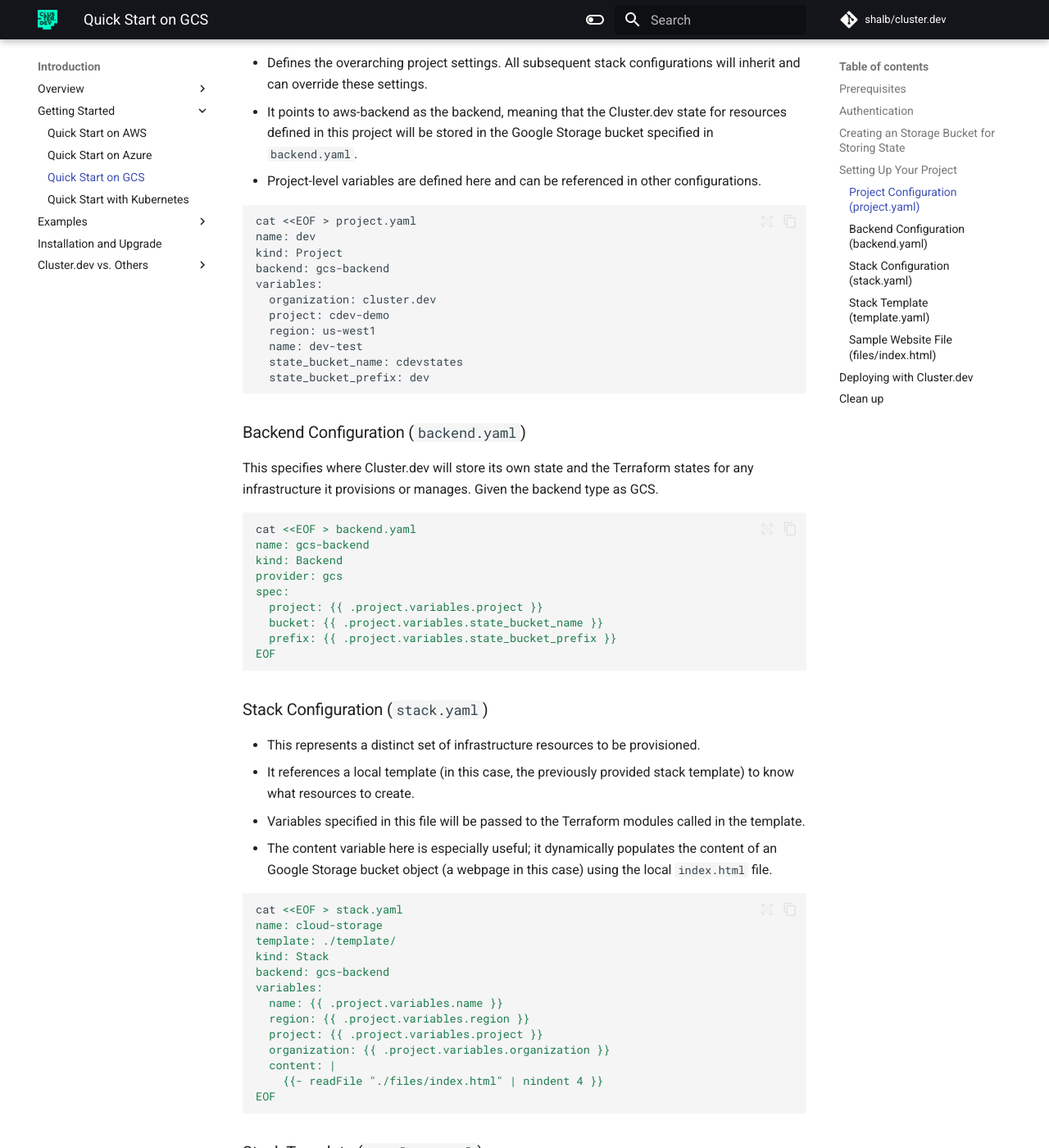
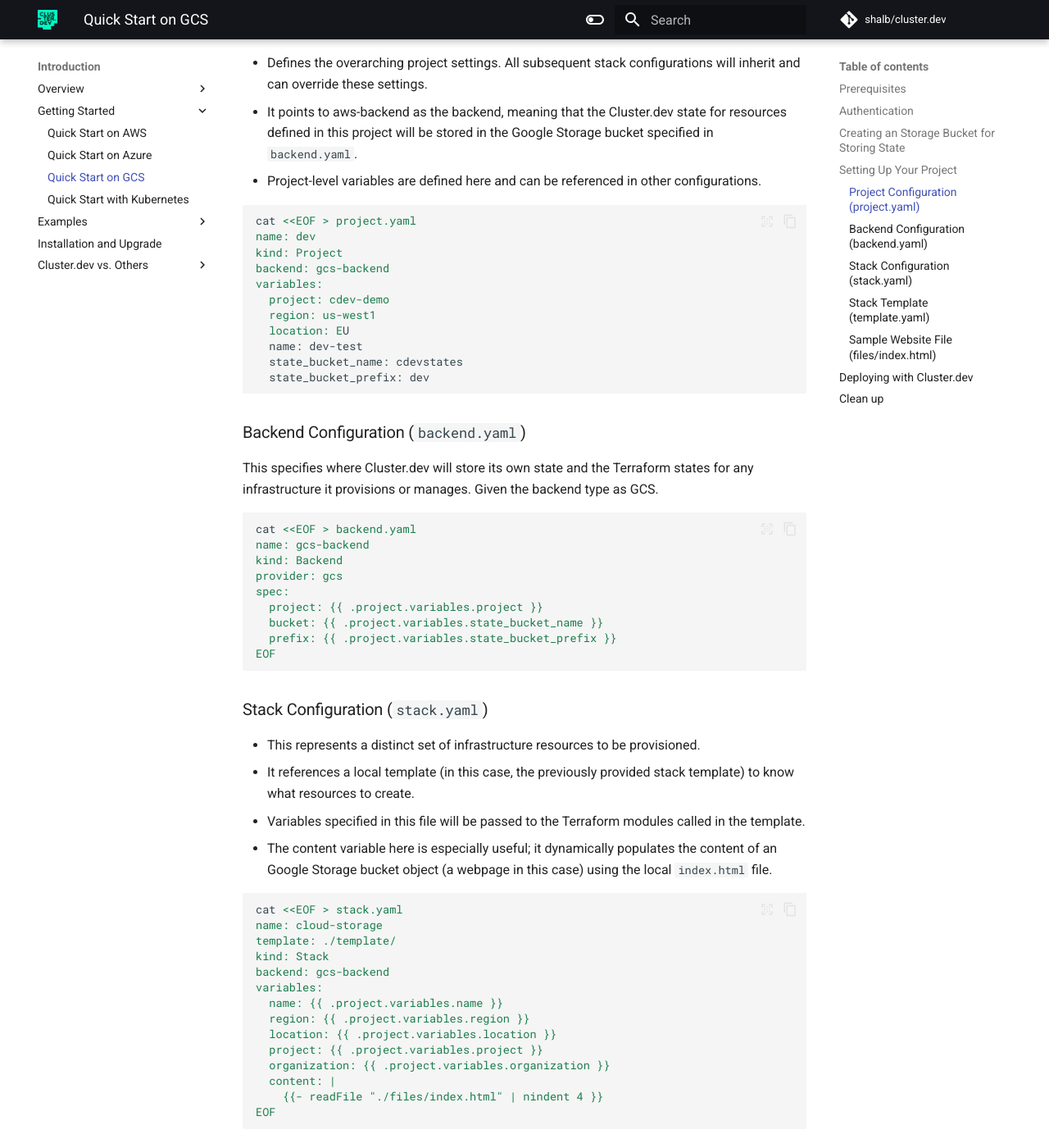
Before and after one commit to shalb/cluster.dev, an MkDocs documentation site: the page built from docs/get-started-cdev-gcs.md, in a window 1280 px wide and 1400 px high, scrolled down 2002 px. Shown: the whole window at 82% size. Built offline with MkDocs 1.6.1 and Material for MkDocs 9.7.7, drawn with Linux system fonts in a browser that asks for light colours; comment, search, counter and statistics services are not loaded; some of the changed text lies outside the part shown.

Commit message:
Added starting howto for Google Cloud

```diff
--- a/docs/get-started-cdev-gcs.md
+++ b/docs/get-started-cdev-gcs.md
@@ -100,9 +100,9 @@
 kind: Project
 backend: gcs-backend
 variables:
-  organization: cluster.dev
   project: cdev-demo
   region: us-west1
+  location: EU
   name: dev-test
   state_bucket_name: cdevstates
   state_bucket_prefix: dev
@@ -140,6 +140,7 @@
 variables:
   name: {{ .project.variables.name }}
   region: {{ .project.variables.region }}
+  location: {{ .project.variables.location }}
   project: {{ .project.variables.project }}
   organization: {{ .project.variables.organization }}
   content: |
```
Also changed, not shown: other parts of docs/get-started-cdev-gcs.md (+1 -1 lines).
